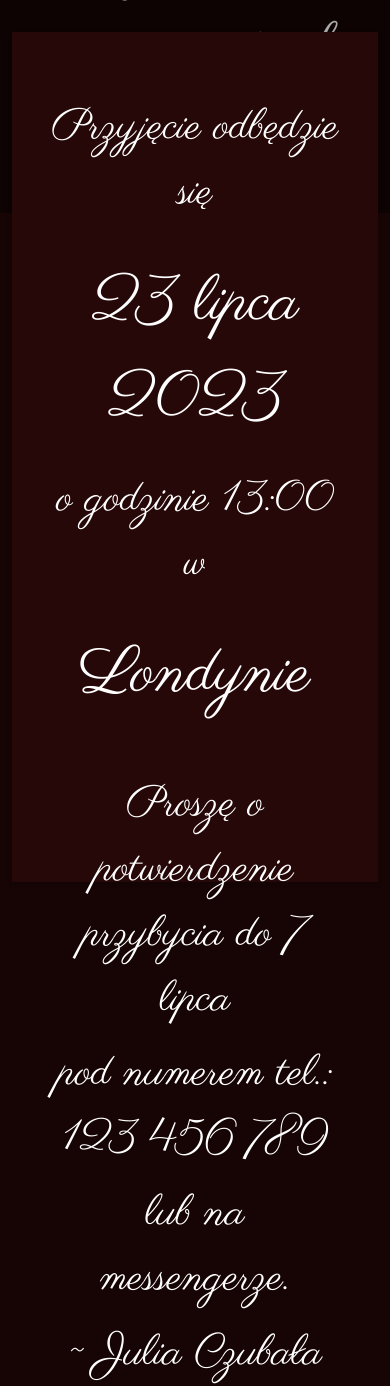
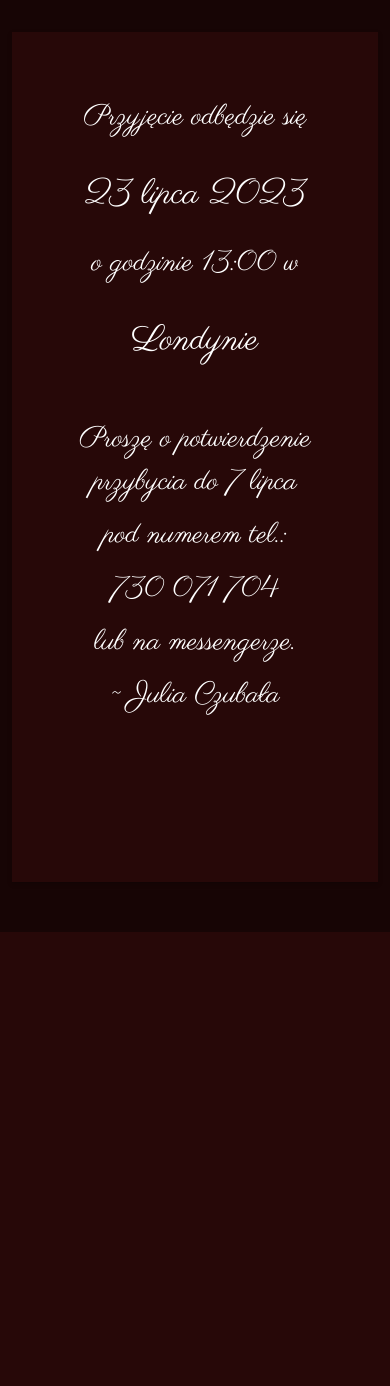
Before and after one commit to Cez02/Cez02.github.io, a PHP site: page /zaproszenia/zaproszenie-babcia.html in a window 390 px wide. Shown: the part 876-2262 px from the top of the page. After the commit the page ends 1808 px from the top, so only its background shows below. Run offline with PHP 8.4, Linux system fonts and the light colour scheme.

Commit message:
Fix for phone resolutions

```diff
--- a/assets/css/stylezapro.css
+++ b/assets/css/stylezapro.css
@@ -154,7 +154,15 @@ body {
   .title-s {
     font-weight: 300;
     color: #ffffff;
-    font-size: 2.7rem;
+    font-size: 1.8rem;
+  }
+
+  @media (min-width: 750px){
+    .title-s {
+        font-weight: 300;
+        color: #ffffff;
+        font-size: 2rem;
+    }
   }
 
   /*--/ Title A /--*/
@@ -760,7 +768,7 @@ body {
   .hero .hero-title {
     color: #fff;
     font-weight: 400;
-    font-size: 5rem;
+    font-size: 3rem;
   }
   @media (min-width: 768px) {
     .hero .hero-title {
@@ -768,7 +776,7 @@ body {
     }
   }
   .hero .hero-subtitle {
-    font-size: 4rem;
+    font-size: 3rem;
     font-weight: 400;
     color:rgba(170, 170, 170, 1)
   }
@@ -789,11 +797,11 @@ body {
   }
   .hero-single .hero-title {
     text-transform: uppercase;
-    font-size: 10rem;
+    font-size: 7rem;
   }
   @media (min-width: 768px) {
     .hero-single .hero-title {
-      font-size: 10rem;
+      font-size: 8rem;
     }
   }
   .hero-single .breadcrumb {
--- a/zaproszenia/zaproszenie-babcia.html
+++ b/zaproszenia/zaproszenie-babcia.html
@@ -75,11 +75,12 @@
                 <div class="row" style="text-align: center;">
                 <!-- <h6 class="title-left">Informacje</h6> -->
                 <span class="title-s" style="padding-top: 0px;">Przyjęcie odbędzie się</span>
-                <span class="title-s" style="font-size:4rem; padding-top: 30px;">23 lipca 2023</span>
+                <span class="title-s" style="font-size:2.2rem; padding-top: 30px;">23 lipca 2023</span>
                 <span class="title-s" style="padding-top: 20px;">o godzinie 13:00 w</span>
-                <span class="title-s" style="font-size:4rem; padding-top: 30px;">Londynie</span>
+                <span class="title-s" style="font-size:2.2rem; padding-top: 30px;">Londynie</span>
                 <span class="title-s" style="padding-top: 50px;">Proszę o potwierdzenie przybycia do 7 lipca</span>
-                <span class="title-s" style="padding-top: 10px;">pod numerem tel.: 123 456 789</span>
+                <span class="title-s" style="padding-top: 10px;">pod numerem tel.:</span>
+                <span class="title-s" style="padding-top: 10px;">730 071 704</span>
                 <span class="title-s" style="padding-top: 10px;">lub na messengerze.</span>
 
                 <br />
```
